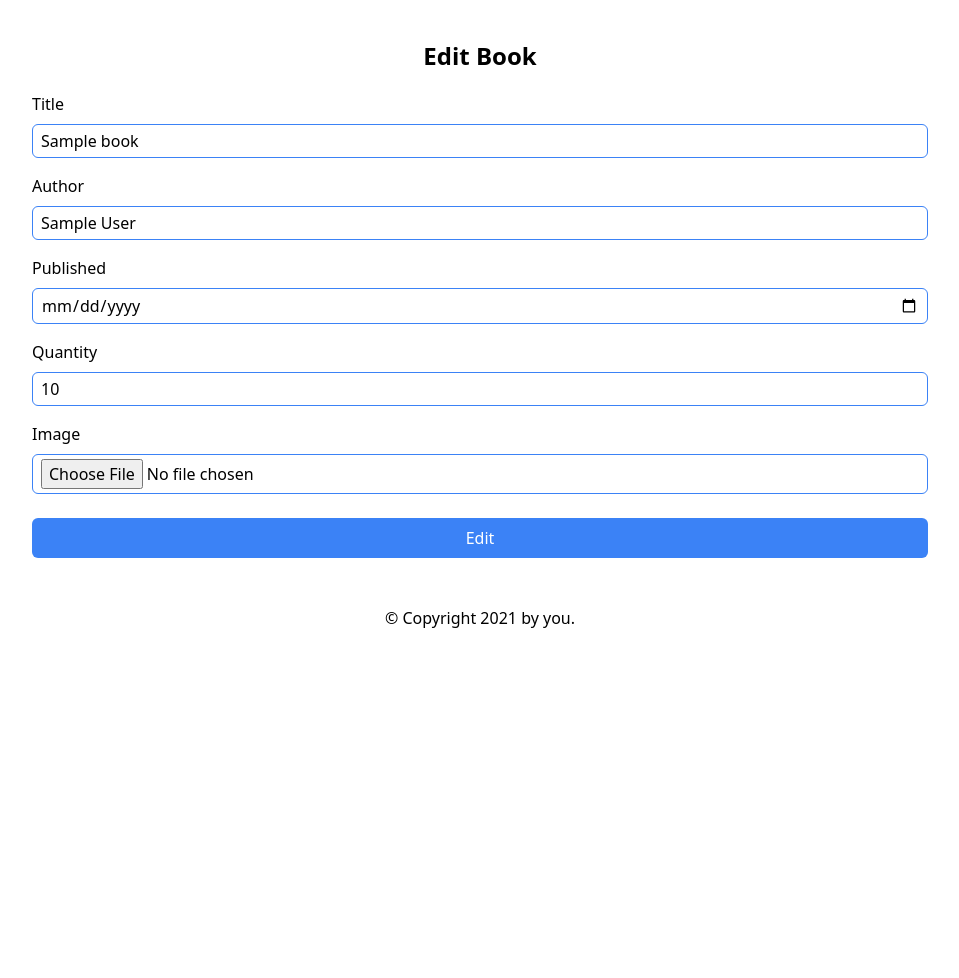
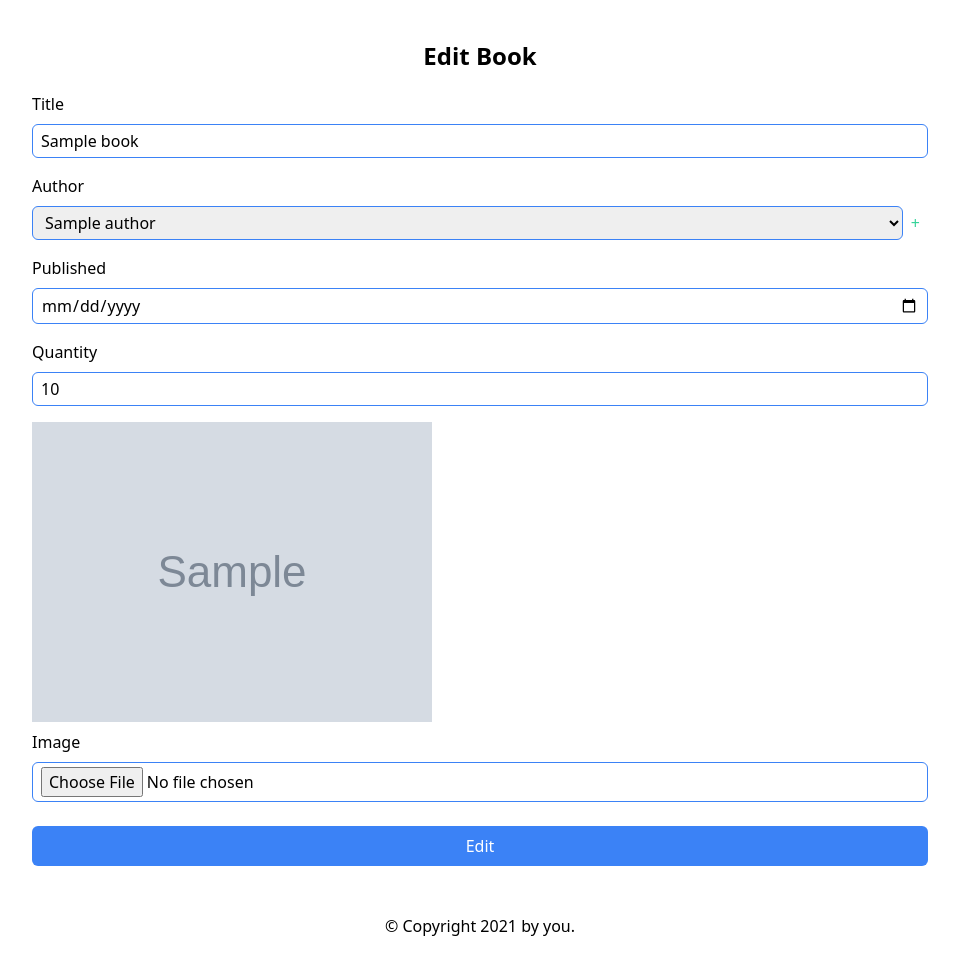
Before and after one commit to hammer-code/hc-106-booklib, a Flask app: template booklib/templates/book/edit.html in a window 1280 px wide. Shown: the part 64-1042 px from the top of the page, without its empty margins (160-1119 px from the left). Before the commit the page ends 692 px from the top, so only its background shows below. Run offline with Flask 2, Linux system fonts and the light colour scheme; the template is opened without the code that fills it: most values are stand-ins (such as "Sample title", 1, 10 or a date in 2020); grey boxes marked "Sample" are stand-in pictures; parts of the project's set-up code (start-up, migrations or seed data) failed here and were passed over.

Commit message:
display edit book

```diff
--- a/booklib/repositories/book.py
+++ b/booklib/repositories/book.py
@@ -22,6 +22,5 @@ class BookRepository(Repository):
       for book_author in book_authors
     ]
     result["authors"] = authors
-    result["authors_num"] = len(authors)
 
     return result
--- a/booklib/templates/book/edit.html
+++ b/booklib/templates/book/edit.html
@@ -14,13 +14,44 @@ content %}
         />
       </div>
       <div class="block my-2">
-        <label for="author" class="w-full">Author</label>
-        <input
-          type="text"
-          name="author"
-          class="w-full border border-blue-500 rounded-md py-1 px-2 my-2"
-          value="{{ book.author }}"
-        />
+        <label for="authors" class="w-full">Author</label>
+        <div id="authorsWrapper">
+          {% for book_author in book.authors %} {% if loop.first %}
+          <div class="flex w-full items-center">
+            <select
+              name="authors"
+              class="w-full border border-blue-500 rounded-md py-1 px-2 my-2"
+            >
+              <option value=""></option>
+              {% for author in authors %}
+              <option value="{{ author.id }}" {% if author.id == book_author.id %} selected {% endif %}>{{ author.name }}</option>
+              {% endfor %}
+            </select>
+            <a href="#" class="px-2 text-green-400" onclick="addAuthorField()">
+              +
+            </a>
+          </div>
+          {% else %}
+          <div class="flex w-full items-center" id="author_{{ loop.index }}">
+            <select
+              name="authors"
+              class="w-full border border-blue-500 rounded-md py-1 px-2 my-2"
+            >
+              <option value=""></option>
+              {% for author in authors %}
+              <option value="{{ author.id }}" {% if author.id == book_author.id %} selected {% endif %}>{{ author.name }}</option>
+              {% endfor %}
+            </select>
+            <a
+              href="#"
+              class="px-2 text-red-400"
+              onclick="removeAuthorFields({{ loop.index }})"
+            >
+              -
+            </a>
+          </div>
+          {% endif %} {% endfor %}
+        </div>
       </div>
       <div class="block my-2">
         <label for="published" class="w-full">Published</label>
@@ -41,6 +72,9 @@ content %}
         />
       </div>
       <div class="block my-2">
+        <img src="{{ url_for('books.image', filename=book.image_url) }}" alt="{{ book.title }}">
+      </div>
+      <div class="block my-2">
         <label for="image" class="w-full">Image</label>
         <input
           type="file"
@@ -57,4 +91,41 @@ content %}
     </form>
   </div>
 </section>
+<script type="text/javascript">
+  const authors = {{ authors|safe }};
+
+  const addAuthorField = () => {
+    const authorWrapper = document.getElementById("authorsWrapper");
+    const authorCount = authorWrapper.children.length;
+    const authorDiv = document.createElement("div");
+    authorDiv.id = `author_${authorCount}`;
+    authorDiv.classList = "flex w-full items-center";
+    const authorAnchor = document.createElement("a");
+    authorAnchor.href = "#";
+    authorAnchor.classList = "px-2 text-red-400";
+    authorAnchor.text = "-";
+    authorAnchor.addEventListener("click", () => {
+      removeAuthorFields(authorCount);
+    })
+    const authorSelect = document.createElement("select");
+    authorSelect.classList = "w-full border border-blue-500 rounded-md py-1 px-2 my-2";
+    authorSelect.name = "authors";
+    const emptyOption = document.createElement("option");
+    authorSelect.appendChild(emptyOption);
+    authors.map((author) => {
+      authorOption = document.createElement("option");
+      authorOption.value = author.id;
+      authorOption.text = author.name;
+      authorSelect.appendChild(authorOption);
+    })
+    authorDiv.appendChild(authorSelect);
+    authorDiv.appendChild(authorAnchor);
+    authorWrapper.appendChild(authorDiv);
+  }
+
+  const removeAuthorFields = (id) => {
+    const div = document.getElementById(`author_${id}`)
+    div.parentNode.removeChild(div);
+  }
+</script>
 {% endblock %}
```
Also changed, not shown: booklib/controllers/book.py (+5 -3 lines).
